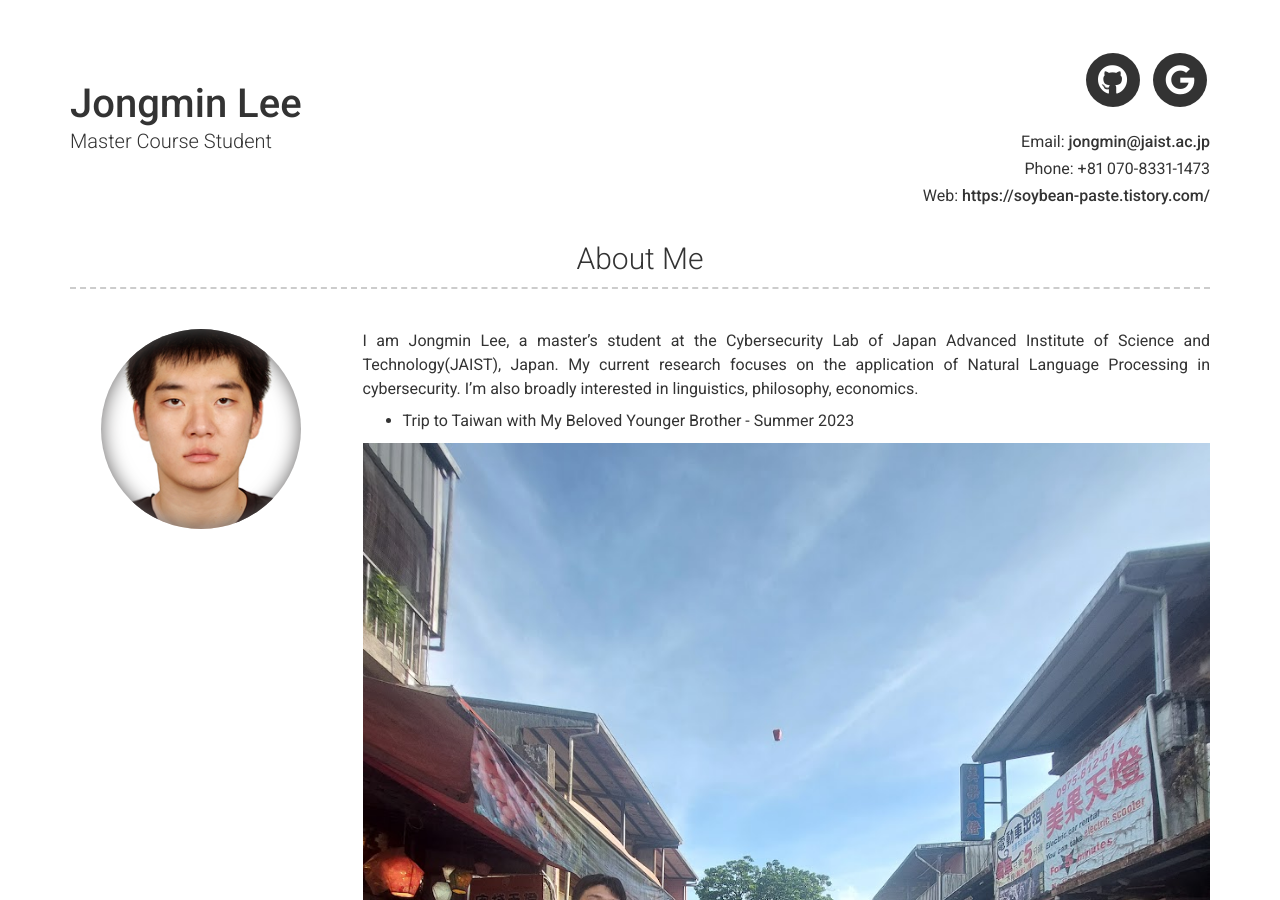
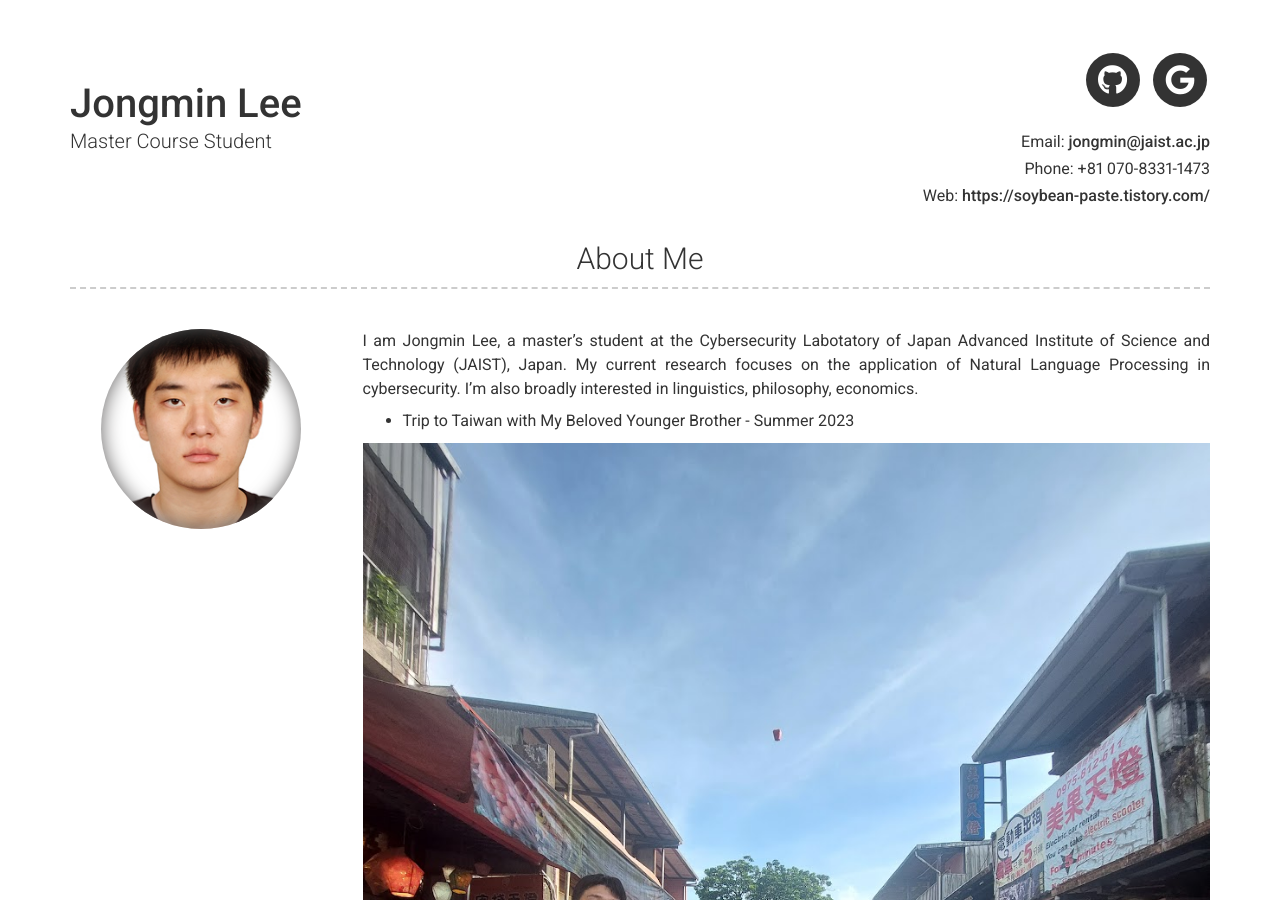
Before and after one commit to strike137/strike137.github.io, a Jekyll site: the page built from index.md, in a window 1280 px wide and 900 px high. Built offline with Jekyll 4.4.1, drawn with Linux system fonts in a browser that asks for light colours; nearby versions of some CDN libraries; some of the changed text lies outside the part shown.

Commit message:
Update _config.yml

```diff
--- a/_config.yml
+++ b/_config.yml
@@ -36,7 +36,7 @@ github_username:  strike137
 # about_title: About Me (Use this to override about section title)
 about_profile_image: /images/profile.jpg
 about_content: | # this will include new lines to allow paragraphs
-  I am Jongmin Lee, a master's student at the Cybersecurity Lab of Japan Advanced Institute of Science and Technology(JAIST), Japan. My current research focuses on the application of Natural Language Processing in cybersecurity. I'm also broadly interested in linguistics, philosophy, economics.
+  I am Jongmin Lee, a master's student at the Cybersecurity Labotatory of Japan Advanced Institute of Science and Technology (JAIST), Japan. My current research focuses on the application of Natural Language Processing in cybersecurity. I'm also broadly interested in linguistics, philosophy, economics.
 
   - Trip to Taiwan with My Beloved Younger Brother - Summer 2023
 
@@ -255,11 +255,11 @@ content:
       - layout: left
         border: weak
         title: Research Assistant
-        sub_title: Cybersecurity Lab, JAIST
+        sub_title: Cybersecurity Laboratory, JAIST
         caption: October 2023 - present
         quote: >
         description: | # this will include new lines to allow paragraphs
-          I am working as a research assistant at the Cybersecurity Lab at JAIST, conducting research on building automated security systems using LLMs.
+          I am working as a research assistant at the Cybersecurity Laboratory at JAIST, conducting research on building automated security systems using LLMs.
 
       - layout: left
         border: weak
```
